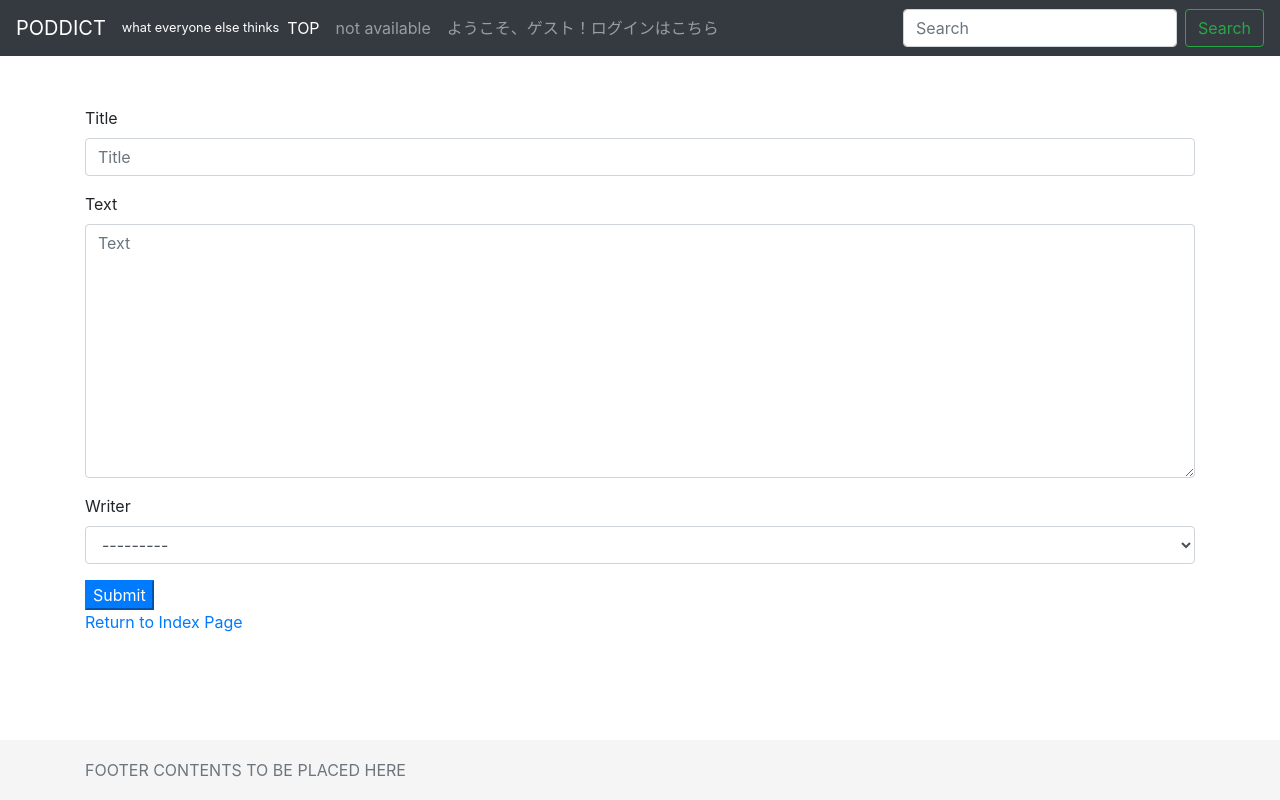
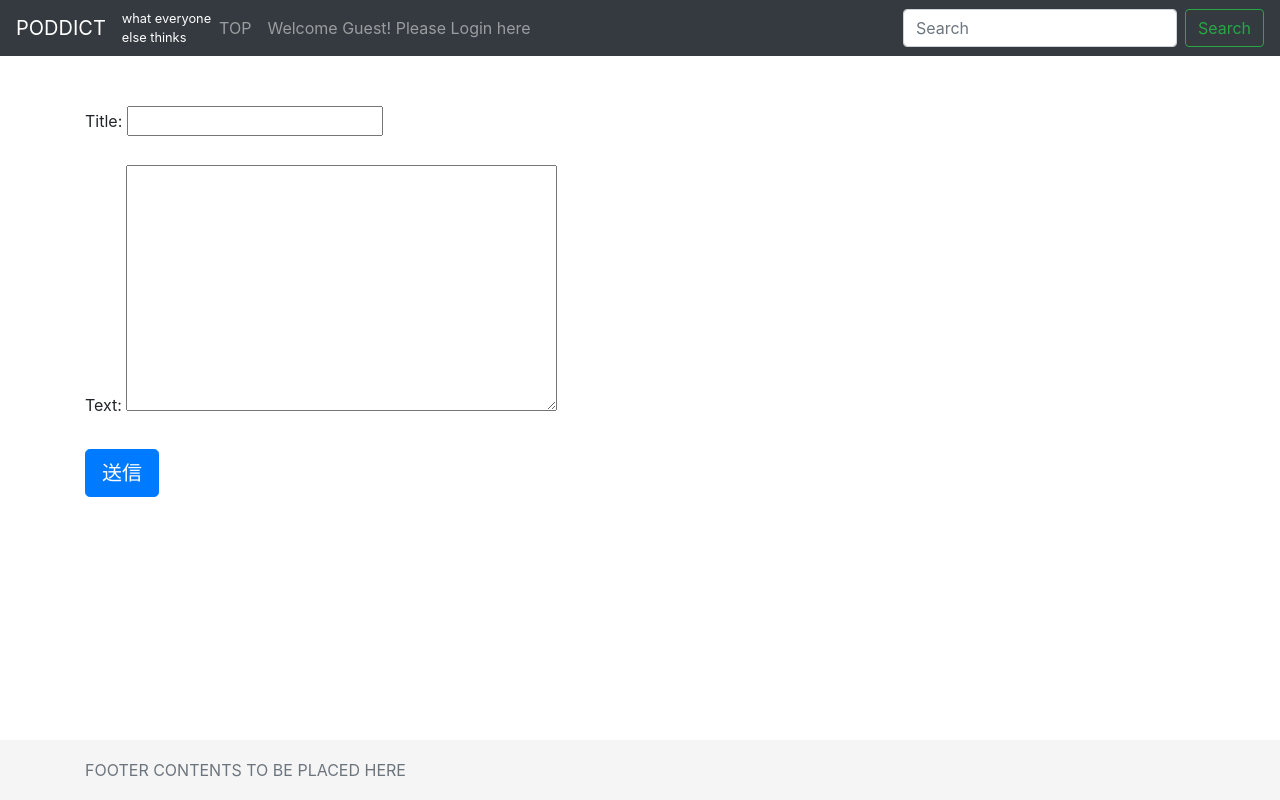
Before and after one commit to kobeydon/poddict, a Django app: page /index/create/ in a window 1280 px wide. Run offline with Django 3.2, Linux system fonts and the light colour scheme; data that the repository does not hold is empty; some libraries are stand-ins or nearby versions.

Commit message:
article auther is automatically current_loggedin user

```diff
--- a/poddict/pdblog/forms.py
+++ b/poddict/pdblog/forms.py
@@ -1,5 +1,5 @@
 from django import forms
-from pdblog.models import Writer, Article
+from pdblog.models import Article
 
 class ArticleForm(forms.ModelForm):
     class Meta:
--- a/poddict/pdblog/models.py
+++ b/poddict/pdblog/models.py
@@ -2,22 +2,8 @@ import datetime
 from django.db import models
 from django.utils import timezone
 from django.core.mail import send_mail
-
+from register.models import User
 # Create your models here.
-
-
-class Writer(models.Model):
-    class Meta:
-        verbose_name = 'Writer'
-        verbose_name_plural = 'Writers'
-        app_label = 'pdblog'
-
-    name = models.CharField(max_length=15)
-    registered_date = models.DateTimeField('date registered', auto_now=True)
-    email_address = models.EmailField(max_length=254)
-
-    def __str__(self):
-        return self.name
 
 class Article(models.Model):
     class Meta:
@@ -29,7 +15,8 @@ class Article(models.Model):
     title = models.CharField(max_length=20)
     text = models.TextField(default="")
     pub_date = models.DateTimeField('date published', auto_now=True)
-    writer = models.ForeignKey(Writer, on_delete=models.CASCADE)
+    user = models.ForeignKey(User, on_delete=models.CASCADE, editable=False)
+    # favorite = models.IntegerField("Like!", default=0)
 
     def __str__(self):
         return self.title
--- a/poddict/pdblog/templates/base.html
+++ b/poddict/pdblog/templates/base.html
@@ -25,7 +25,7 @@
       <!-- Fixed navbar -->
       <nav class="navbar navbar-expand-md navbar-dark fixed-top bg-dark">
         <a class="navbar-brand" href="{% url 'pdblog:article_list' %}">PODDICT</a>
-        <small style="Color:white">what everyone else thinks</small>
+        <small style="Color:white">what everyone<br>else thinks</small>
         <button class="navbar-toggler" type="button" data-toggle="collapse" data-target="#navbarCollapse" aria-controls="navbarCollapse" aria-expanded="false" aria-label="Toggle navigation">
           <span class="navbar-toggler-icon"></span>
         </button>
@@ -33,10 +33,7 @@
           <ul class="navbar-nav mr-auto">
             <li class="nav-item {% block nav_activate %}{% endblock %}">
               <a class="nav-link" href="{% url 'pdblog:article_list' %}">TOP<span class="sr-only">(current)</span></a>
-            </li>
-            <li class="nav-item">
-              <a class="nav-link" href="#">not available</a>
-            </li>
+
             {% if user.is_authenticated %}
             <li>
               <a class="nav-item nav-link" href="{% url 'register:user_detail' user.pk %}">User Info</a>
@@ -44,12 +41,12 @@
             <li>
               <a class="nav-item nav-link" href="{% url 'register:user_update' user.pk %}">User Update</a>
             <li>
-                <a class="nav-item nav-link" href="{% url 'register:logout' %}">ログアウト</a>
+              <a class="nav-item nav-link" href="{% url 'register:logout' %}">logout</a>
             </li>
             {% else %}
             <li class="nav-item">
               <a class="nav-item nav-link" href="{% url 'register:login' %}">
-                ようこそ、ゲスト！ログインはこちら
+              Welcome Guest! Please Login here
               </a>
             </li>
             {% endif %}
--- a/poddict/pdblog/urls.py
+++ b/poddict/pdblog/urls.py
@@ -9,6 +9,5 @@ urlpatterns = [
         path('create/', views.article_create, name='article_create'),
         path('edit/<int:article_id>', views.article_update, name='article_update'),
         path('delete/<int:article_id>', views.article_delete, name='article_delete'),
-        path('register/', views.writer_create, name='writer_create'),
         path('contact/', views.contactformsend, name='mail_send')
         ]
--- a/poddict/pdblog/views.py
+++ b/poddict/pdblog/views.py
@@ -1,6 +1,7 @@
 from django.shortcuts import render, redirect, get_object_or_404, HttpResponseRedirect
 from django.core.mail import send_mail
-from .models import Article, Writer
+from .models import Article
+from register.models import User
 from .forms import ArticleForm, WriterForm, ContactForm
 
 def article_list(request, template_name='pdblog/list.html'):
@@ -11,12 +12,14 @@ def article_list(request, template_name='pdblog/list.html'):
 def article_view(request, article_id, template_name='pdblog/detail.html'):
     target_article = get_object_or_404(Article, pk=article_id)
     data = { 'article_detail' : target_article }
+
     return render(request, template_name, data)
 
 def article_create(request, template_name='pdblog/forms.html'):
     form = ArticleForm(request.POST or None)
     if form.is_valid():
         try:
+            form.instance.user = request.user
             form.save()
             return redirect('pdblog:article_list')
         except:
@@ -30,6 +33,7 @@ def article_update(request, article_id, template_name='pdblog/forms.html'):
     article= get_object_or_404(Article, pk=article_id)
     form = ArticleForm(request.POST or None, instance=article)
     if form.is_valid():
+        form.instance.user = request.user
         form.save()
         return redirect('pdblog:article_list')
     return render(request, template_name, {'form':form})
@@ -40,16 +44,6 @@ def article_delete(request, article_id, template_name='pdblog/forms.html'):
         article.delete()
         return redirect('pdblog:article_list')
     return render(request, template_name, {'form':article})
-
-def writer_create(request):
-    # When a POST request
-    if request.method == 'POST':
-        form = WriterForm(request.POST or None)
-        if form.is_valid():
-            return HttpResponseRedirect('/index/')
-    else:
-        form = WriterForm()
-    return render(request, 'pdblog/forms.html', {'form':form})
 
 def contactformsend(request):
     form = ContactForm(request.POST or None)
--- a/poddict/poddict/settings.py
+++ b/poddict/poddict/settings.py
@@ -128,6 +128,6 @@ STATICFILES_DIRS = (
 AUTH_USER_MODEL = 'register.User'
 
 LOGIN_URL = 'register:login'
-LOGIN_REDIRECT_URL ='register:top'
+LOGIN_REDIRECT_URL ='pdblog:article_list'
 
 EMAIL_BACKEND = 'django.core.mail.backends.console.EmailBackend'
--- a/poddict/register/models.py
+++ b/poddict/register/models.py
@@ -90,5 +90,5 @@ if settings.AUTH_USER_MODEL == 'register.User':
 
         @property
         def username(self):
-            """username getter. return mail address when another app access username """
+            """username getter return mail address when another app access username """
             return self.email
--- a/poddict/register/urls.py
+++ b/poddict/register/urls.py
@@ -4,7 +4,6 @@ from .import views
 app_name = 'register'
 
 urlpatterns = [
-    path('',views.Top.as_view(), name='top'),
     path('login/',views.Login.as_view(),name='login'),
     path('logout/',views.Logout.as_view(),name='logout'),
     path('user_create/', views.UserCreate.as_view(), name='user_create'),
--- a/poddict/templates/pdblog/forms.html
+++ b/poddict/templates/pdblog/forms.html
@@ -1,16 +1,15 @@
-{% extends "pdblog/base.html" %}
-
-{% load bootstrap4 %}
-
+{% extends "base.html" %}
 {% block contents %}
-
-<form action="" method="POST" class="form">
-  {% csrf_token %}
-  {% bootstrap_form form %}
-  {% buttons %}
-  <button type="submit" class="btn-primary">Submit</button>
-  {% endbuttons %}
+<form action="" method="POST">
+    {{ form.non_field_errors }}
+    {% for field in form %}
+    <div class="form-group">
+        <label for="{{ field.id_for_label }}">{{ field.label_tag }}</label>
+        {{ field }}
+        {{ field.errors }}
+    </div>
+    {% endfor %}
+    {% csrf_token %}
+    <button type="submit" class="btn btn-primary btn-lg">送信</button>
 </form>
-<div><a href="{% url 'pdblog:article_list' %}">Return to Index Page</a></div>
-
-{% endblock contents %}
+{% endblock %}
--- a/poddict/templates/pdblog/list.html
+++ b/poddict/templates/pdblog/list.html
@@ -12,10 +12,12 @@
     <tr>
       <td>{{ article.title }}</td>
       <td>{{ article.pub_date }}</td>
-      <td>{{ article.writer}}</td>
+      <td>{{ article.user}}</td>
       <td><a href="{% url 'pdblog:article_view' article.pk %}">Check This Blog</a>
     </tr>
     {% endfor %}
   </table>
+  {% if user.is_authenticated %}
   <button><a href="{% url 'pdblog:article_create' %}"">create blog</a></button>
+  {% endif %}
 {% endblock contents %}
```
Also changed, not shown: poddict/pdblog/admin.py (+8 -3 lines), poddict/register/views.py (+1 -6 lines), poddict/db.sqlite3, poddict/pdblog/migrations/0001_initial.py, poddict/pdblog/migrations/0002_article_user.py (added), poddict/register/migrations/0001_initial.py, 1 other file. Lines whose indentation alone changed are shown as unchanged.
